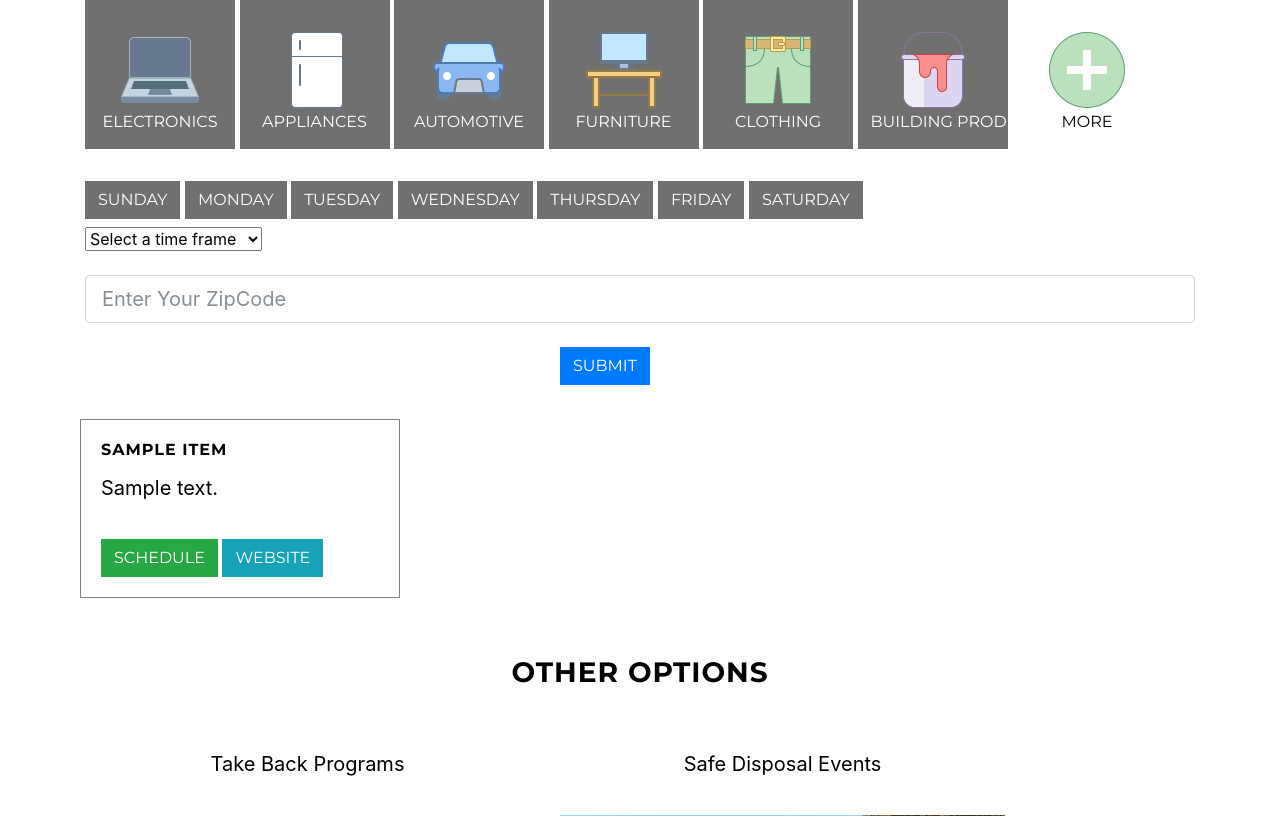
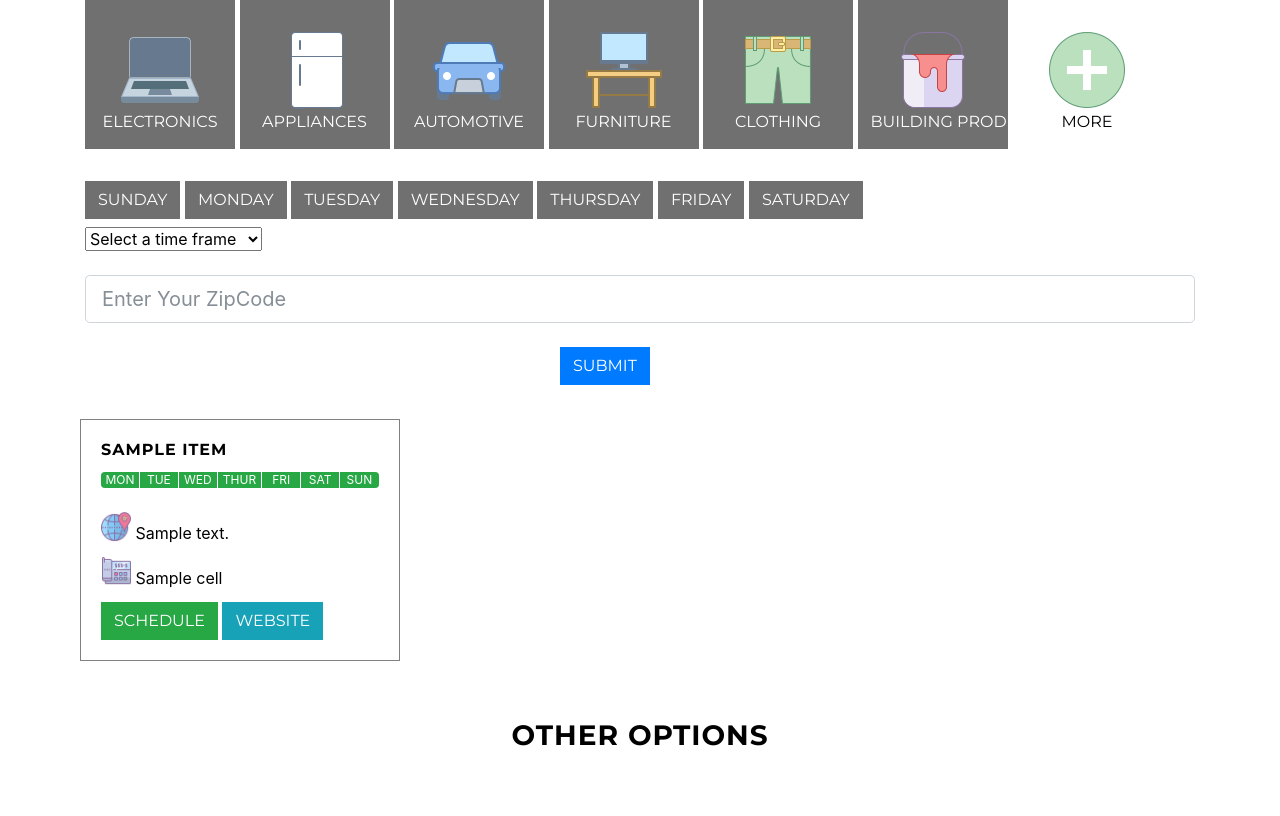
Before and after one commit to rafaellichen/Recycling-System, a Django app: template mainRecycleApp/templates/mainRecycleApp/home.html in a window 1280 px wide. Shown: the part 453-1269 px from the top of the page. Run offline with Django 3.2, Linux system fonts and the light colour scheme; data comes from the database, SQL or seed files in the repository; both versions use the stored data as it was after the commit; tables that the repository leaves empty hold one stand-in row (values such as "Sample post"); the template is opened without the code that fills it: values that come from a table or form of the project are taken from there, most other values are stand-ins (such as "Sample title", 1, 10 or a date in 2020); some libraries are stand-ins or nearby versions.

Commit message:
make day selection optional; add css layout for displaying search result

```diff
--- a/mainRecycleApp/templates/mainRecycleApp/home.html
+++ b/mainRecycleApp/templates/mainRecycleApp/home.html
@@ -27,6 +27,9 @@
 }
 #footer {
   position: relative;
+}
+.progress-bar1 {
+  border-right: 1px solid white;
 }
 </style>
 
@@ -119,7 +122,8 @@
         <label class="btn btn-primary unselected">
           <input value="Household Furniture" name="gtype" type="checkbox" autocomplete="off">
           <img src="/static/img/householdfurniture.png" style="width:30px; height:30px">
-          Household Furniture
+          <!-- Household  -->
+          Furniture
         </label>
         <label class="btn btn-primary unselected">
           <input value="Shoes" name="gtype" type="checkbox" autocomplete="off">
@@ -139,7 +143,8 @@
         <label class="btn btn-primary unselected">
           <input value="Collectibles" name="gtype" type="checkbox" autocomplete="off">
           <img src="/static/img/jewelry.png" style="width:30px; height:30px">
-          Collectibles (antiques, jewelry, art)
+          Collectibles
+          <!-- (antiques, jewelry, art) -->
         </label>
         <label class="btn btn-primary unselected">
           <input value="Lubricants" name="gtype" type="checkbox" autocomplete="off">
@@ -149,12 +154,14 @@
         <label class="btn btn-primary unselected">
           <input value="Containers" name="gtype" type="checkbox" autocomplete="off">
           <img src="/static/img/cardboard.png" style="width:30px; height:30px">
-          Containers &amp; Packaging
+          <!-- Containers &amp;  -->
+          Packaging
         </label>
         <label class="btn btn-primary unselected">
           <input value="Medical Equipment" name="gtype" type="checkbox" autocomplete="off">
           <img src="/static/img/medical.png" style="width:30px; height:30px">
-          Medical Equipment &amp; Furniture
+          Medical Equipment
+          <!-- &amp; Furniture -->
         </label>
         <label class="btn btn-primary unselected">
           <input value="Toys" name="gtype" type="checkbox" autocomplete="off">
@@ -164,7 +171,8 @@
         <label class="btn btn-primary unselected">
           <input value="Musical Instruments" name="gtype" type="checkbox" autocomplete="off">
           <img src="/static/img/musicalinstruments.png" style="width:30px; height:30px">
-          Musical Instruments
+          <!-- Musical  -->
+          Instruments
         </label>
       </div>
     </div>
@@ -324,7 +332,80 @@
                {% endfor %}
              {% endwith %}
              <h6 class="card-title">{{item.name}}</h6>
-             <p>{{item.address}}</p>
+             <div class="progress">
+               {% if item.Monday != "closed" %}
+                <div class="progress-bar progress-bar1 bg-success" role="progressbar" style="width:14%">
+                  MON
+                </div>
+              {% else %}
+              <div class="progress-bar progress-bar1 bg-danger" role="progressbar" style="width:14%">
+                  MON
+                </div>
+              {% endif %}
+              {% if item.Tuesday != "closed" %}
+              <div class="progress-bar progress-bar1 bg-success" role="progressbar" style="width:14%">
+                TUE
+              </div>
+            {% else %}
+            <div class="progress-bar progress-bar1 bg-danger" role="progressbar" style="width:14%">
+                TUE
+              </div>
+            {% endif %}
+            {% if item.Wednesday != "closed" %}
+            <div class="progress-bar progress-bar1 bg-success" role="progressbar" style="width:14%">
+              WED
+            </div>
+          {% else %}
+          <div class="progress-bar progress-bar1 bg-danger" role="progressbar" style="width:14%">
+              WED
+            </div>
+          {% endif %}
+          {% if item.Thursday != "closed" %}
+          <div class="progress-bar progress-bar1 bg-success" role="progressbar" style="width:16%">
+            THUR
+          </div>
+        {% else %}
+        <div class="progress-bar progress-bar1 bg-danger" role="progressbar" style="width:16%">
+            THUR
+          </div>
+        {% endif %}
+        {% if item.Friday != "closed" %}
+        <div class="progress-bar progress-bar1 bg-success" role="progressbar" style="width:14%">
+          FRI
+        </div>
+      {% else %}
+      <div class="progress-bar progress-bar1 bg-danger" role="progressbar" style="width:14%">
+          FRI
+        </div>
+      {% endif %}
+      {% if item.Saturday != "closed" %}
+      <div class="progress-bar progress-bar1 bg-success" role="progressbar" style="width:14%">
+        SAT
+      </div>
+    {% else %}
+    <div class="progress-bar progress-bar1 bg-danger" role="progressbar" style="width:14%">
+        SAT
+      </div>
+    {% endif %}
+    {% if item.Sunday != "closed" %}
+    <div class="progress-bar bg-success" role="progressbar" style="width:14%">
+      SUN
+    </div>
+  {% else %}
+  <div class="progress-bar bg-danger" role="progressbar" style="width:14%">
+      SUN
+    </div>
+  {% endif %}
+              </div>
+              <br>
+             <img id="card-img" src="/static/img/location.png" alt="" height="30" width="30"> {{item.address}}</img>
+             <br>
+             <img id="card-img" src="/static/img/cell.png" alt="" height="30" width="30"> {{item.cell}}</img>
+             <br>
+             {% if item.picksup == "1" %}
+              <img id="card-img" src="/static/img/pick.png" alt="" height="30" width="30"> Pick up</img>
+              <br>
+             {% endif %}
              <a tabindex="0" class="btn btn-success" role="button" data-toggle="popover" data-trigger="focus" data-html="true" title="Schedule" data-content="Monday: {{item.Monday}}<br>Tuesday: {{item.Tuesday}}<br>Wednesday: {{item.Wednesday}}<br>Thursday: {{item.Thursday}}<br>Friday: {{item.Friday}}<br>Saturday: {{item.Saturday}}<br>Sunday: {{item.Sunday}}">Schedule</a>
              {% if item.url %}
                <a target="#blank" class="btn btn-info" href = "{{item.url}}">Website</a>
@@ -442,6 +523,7 @@
   {% endif %}
 <br>
 <script src="https://ajax.googleapis.com/ajax/libs/jquery/3.2.1/jquery.min.js"></script>
+
 <script type="text/javascript">
   $(document).ready(function(){
       $('[data-toggle="popover"]').popover();
@@ -463,21 +545,10 @@
          typeSelect=true
         }
       }
-      var y = document.getElementsByName("day")
-      daySelect=false
-      for(var j=0; j<y.length; j++) {
-        if(y[j].checked) {
-          daySelect=true
-        }
-      }
-      if(typeSelect==false && daySelect==false) {
-        alert("Please select at least 1 type of recyclable waste and at least 1 available day")
-      } else if(typeSelect==true && daySelect==false) {
-        alert("Please select at least 1 available day")
-      } else if(typeSelect==false && daySelect==true){
+      if(typeSelect==false){
         alert("Please select at least 1 type of recyclable waste")
       }
-      return (typeSelect && daySelect)
+      return (typeSelect)
     }
 
   function time() {
```
Also changed, not shown: mainRecycleApp/views.py (+4 -6 lines), db.sqlite3, guestbook/migrations/0001_initial.py, guestbook/migrations/__init__.py (added), static/img/cell.png (added), static/img/location.png (added), static/img/pick.png (added).
